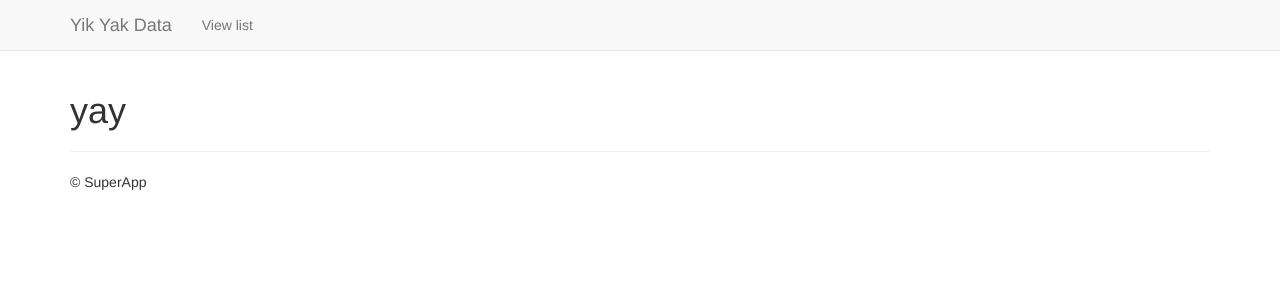
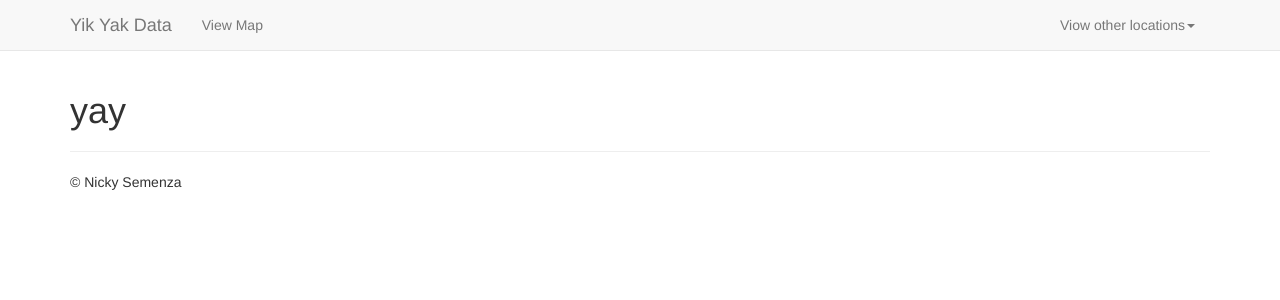
Before and after one commit to nickysemenza/yikyak-data-analysis, a Flask app: page / in a window 1280 px wide. Shown: the top 300 px of the page. Run offline with Flask 2, Linux system fonts and the light colour scheme; parts of the project's set-up code (start-up, migrations or seed data) failed here and were passed over; some libraries are stand-ins or nearby versions.

Commit message:
added map and location input

```diff
--- a/app.py
+++ b/app.py
@@ -1,14 +1,14 @@
 import os
 import pyak as pk
-from flask import Flask, render_template, send_from_directory
+from flask import Flask, render_template, send_from_directory, session, request, redirect, url_for
 import json
 # initialization
 app = Flask(__name__)
 app.config.update(
     DEBUG = True,
+    SECRET_KEY = open("/dev/random","rb").read(32)
 )
 
-# controllers
 @app.route('/favicon.ico')
 def favicon():
     return send_from_directory(os.path.join(app.root_path, 'static'), 'ico/favicon.ico')
@@ -17,21 +17,34 @@ def favicon():
 def page_not_found(e):
     return render_template('404.html'), 404
 
-@app.route("/listing")
-def listing():
-	location = pk.Location(40.423705, -86.921195)
+@app.route("/map",methods=['GET', 'POST'])
+def map():
+	lat=request.args.get('latitude')
+	lon=request.args.get('longitude')
+	if(lon==None):
+		lon="-86.9241416"
+	if(lat==None):
+		lat="40.42569479"
+	print(lat)
+	location = pk.Location(lat, lon)
 	testyakker = pk.Yakker(None, location, False)
 	#yaklist = testyakker.get_area_tops()
 	yaks_new = []
+	words=[]
 	for yak in testyakker.get_yaks():
 	    yaks_new.append(yak.return_yak())
 	yaks_top = []
 	for yak in testyakker.get_area_tops():
 	    yaks_top.append(yak.return_yak())
+	    words += yak.return_yak().get('message').split()
 	yaks_greatest =[]
 	for yak in testyakker.get_greatest():
 	    yaks_greatest.append(yak.return_yak())
-	return render_template('listing.html',yaks_new=yaks_new,yaks_top=yaks_top,yaks_greatest=yaks_greatest)
+	data= {}
+	data['latitude']=lat
+	data['longitude']=lon
+	print json.dumps(words)
+	return render_template('map.html',yaks_new=yaks_new,yaks_top=yaks_top,yaks_greatest=yaks_greatest,data=data,words=words)
 
 @app.route("/")
 def index():
@@ -41,3 +54,5 @@ def index():
 if __name__ == "__main__":
     port = int(os.environ.get("PORT", 5000))
     app.run(host='0.0.0.0', port=port)
+    session['latitude']="40.425694799999995"
+    session['longitude']="-86.9241416"
--- a/templates/base.html
+++ b/templates/base.html
@@ -8,7 +8,7 @@
     <meta name="keywords" content="">
     <meta name="author" content="">
     <meta charset="utf-8">
-
+    <script src="//ajax.googleapis.com/ajax/libs/jquery/2.1.1/jquery.min.js"></script>
     <link href="//netdna.bootstrapcdn.com/bootstrap/3.0.0/css/bootstrap.min.css" rel="stylesheet">
     <link rel="shortcut icon" href="{{ url_for('static', filename='ico/favicon.ico') }}">
     {% endblock %}
@@ -28,7 +28,38 @@
         <div class="nav-collapse">
           {% block navbar_right %}
           <ul class="nav navbar-nav pull-left">
-              <li><a href="listing">View list</a></li>
+              <li><a href="map">View Map</a></li>
+          </ul>
+          <ul class="nav navbar-nav pull-right">
+
+        <li class="dropdown">
+              <a href="#" class="dropdown-toggle" data-toggle="dropdown">Viow other locations<span class="caret"></span></a>
+              <ul class="dropdown-menu" role="menu">
+                <li><a href="/map?latitude=40.42567529&longitude=-86.9241809">Purdue</a></li>
+                <li><a href="/map?latitude=39.169136&longitude=-86.514905">IU</a></li>
+                <li class="divider"></li>
+                <li class="dropdown-header">Not listed here? type in the latitude and longitude in the text box</li>
+                <li>
+                           <form class="navbar-form navbar-left" role="search" action='SetCoords' method="get" >
+    <div class="form-group">
+        <input type="text" class="form-control" placeholder="latitude" name='latitude'>
+    </div>
+    <div class="form-group">
+        <input type="text" class="form-control" placeholder="longitude" name='longitude'>
+    </div>
+    <button type="submit" class="btn btn-default"><span class="glyphicon glyphicon-search"></span></button>
+</form>
+</li>
+              </ul>
+            </li>
+
+
+
+
+
+
+
+
           </ul>
           {% endblock %}
         </div><!--/.nav-collapse -->
@@ -43,7 +74,7 @@
         <hr>
         {% block footer %}
         <footer class="footer">
-            <p>&copy; SuperApp</p>
+            <p>&copy; Nicky Semenza</p>
         </footer>
         {% endblock %}
     </div>
```
Also changed, not shown: templates/map.html (renamed from templates/listing.html, +8 -2 lines), 1 other file.
